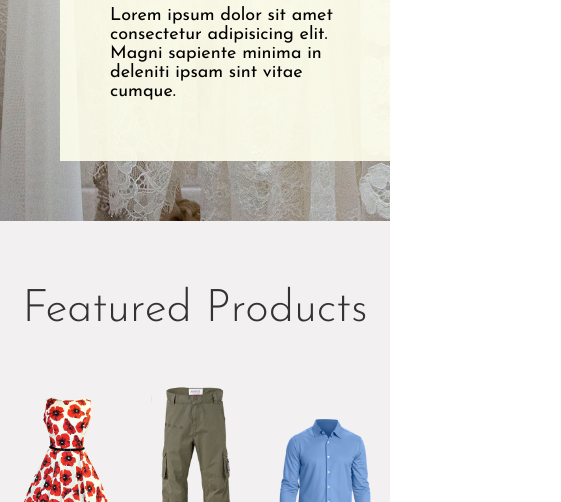
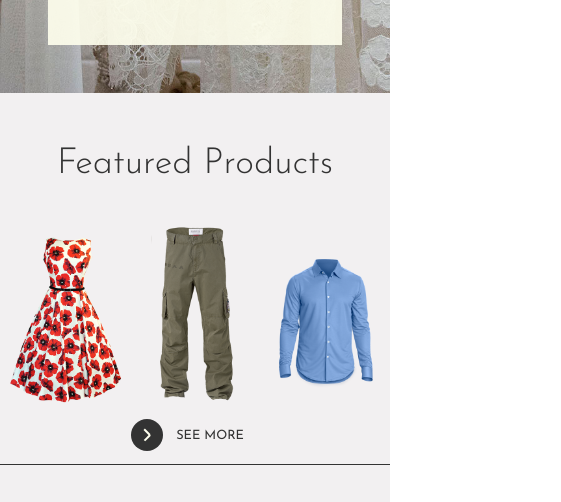
Before and after one commit to PatriciaJuradoDeBilbao/sass-store-project, a website: page index.html in a window 390 px wide. Shown: the part 787-1289 px from the top of the page, 561 px wide, since content can reach past the window. Drawn offline with Linux system fonts and the light colour scheme.

Commit message:
finished responsive in all sections

```diff
--- a/scss/abstracts/_mixins.scss
+++ b/scss/abstracts/_mixins.scss
@@ -5,6 +5,7 @@
         align-items: center;
         height: 100%;
     }
+
     &-item {
         list-style: none;
     }
@@ -26,7 +27,6 @@
     justify-content: $justCont;
     align-items: $alignIte;
 }
-
 
 @mixin footerList {
     &-heading {
@@ -50,3 +50,35 @@
         }
     }
 }
+
+@mixin response($breakpoint) {
+    @if($breakpoint == xl) {
+        @media(max-width: 1200px) {
+            @content;
+        }
+    }
+}
+
+@mixin response($breakpoint) {
+    @if($breakpoint == lg) {
+        @media(max-width: 1000px) {
+            @content;
+        }
+    }
+}
+
+@mixin response($breakpoint) {
+    @if($breakpoint == md) {
+        @media(max-width: 760px) {
+            @content;
+        }
+    }
+}
+
+@mixin response($breakpoint) {
+    @if($breakpoint == sm) {
+        @media(max-width: 560px) {
+            @content;
+        }
+    }
+}
--- a/scss/base/_base.scss
+++ b/scss/base/_base.scss
@@ -6,6 +6,14 @@
 
 html {
     font-size: 62.5%;
+
+    @include response(md) {
+        font-size: 56.25%;
+    }
+
+    @include response(sm) {
+        font-size: 50%;
+    }
 }
 
 .container {
--- a/scss/components/_dropdown.scss
+++ b/scss/components/_dropdown.scss
@@ -3,7 +3,7 @@
 
     &::after {
         font-family: 'Font Awesome 5 Free';
-        content: "\f078";
+        content: '\f078';
         font-weight: bold;
     }
 
@@ -15,8 +15,8 @@
 
 .dropdown {
     position: absolute;
-    top: 3rem;
-    right: -2.8rem;
+    top: 23rem;
+    // right: -2.8rem;
     width: 10rem;
     background-color: darken(color(tertiary), 5%);
     @include navigation;
--- a/scss/components/_heading.scss
+++ b/scss/components/_heading.scss
@@ -1,5 +1,5 @@
 .heading {
-    grid-column: 4 / 7;
+    grid-column: 1 / -1;
     grid-row: 2 / 3;
     text-align: center;
 
--- a/scss/layout/_footer.scss
+++ b/scss/layout/_footer.scss
@@ -4,6 +4,10 @@
     @include flexPosition(space-around);
     padding: 5rem 0;
     border-top: .1rem solid color(primary);
+
+    @include response(lg) {
+        flex-wrap: wrap
+    }
 }
 
 .footer-nav {
@@ -15,20 +19,35 @@
 }
 
 .contact {
+    @include response(lg) {
+        padding: 0 10rem;
+        order: 1;
+        margin-top: 4rem;
+    }
+
     &-heading {
         font-size: size(xl);
         color: color(primary);
         text-align: center;
+
+        @include response(md) {
+            font-size: size(lg);
+        }
     }
 
     &-paragraph {
         font-size: size(lg);
         margin: 1rem 0;
         text-align: center;
+
+        @include response(md) {
+            font-size: size(md);
+        }
     }
 
     .inputs-group {
         display: flex;
+        justify-content: center;
 
         input {
             padding: 1rem;
@@ -82,8 +101,17 @@
             border-radius: 100%;
             @include flexPosition;
 
+            @include response(sm) {
+                width: 3rem;
+                height: 3rem;
+            }
+
             i {
                 font-size: size(md);
+
+                @include response(sm) {
+                    font-size: size(sm);
+                }
             }
         }
     }
--- a/scss/layout/_header.scss
+++ b/scss/layout/_header.scss
@@ -2,8 +2,8 @@
     grid-column: 1 / -1;
     grid-row: 1 / 2;
     display: grid;
-    grid-template-columns: 1fr repeat(7, minmax(min-content, 16rem)) 1fr;
-    grid-template-rows: repeat(3, min-content);
+    grid-template-columns: minmax(10rem, 1fr) repeat(7, minmax(min-content, 16rem)) minmax(10rem, 1fr);
+    grid-template-rows: repe1frat(3, min-content);
     grid-gap: 2rem;
     z-index: 100;
 }
--- a/scss/layout/_navigation.scss
+++ b/scss/layout/_navigation.scss
@@ -2,10 +2,34 @@
     grid-column: 7 / 10;
     grid-row: 1 / 2;
     @include navigation;
+
+    @include response(xl) {
+        grid-column: 6 / 10;
+    }
+
+    @include response(lg) {
+        grid-column: 5 / 10;
+    }
+
+    @include response(md) {
+        grid-column: 4 / 10;
+    }
+
+    @include response(sm) {
+        grid-column: 2 / 10;
+    }
 }
 
 .second-nav {
     grid-column: 3 / 8;
     grid-row: 3 / 4;
     @include navigation;
+
+    @include response(lg) {
+        grid-column: 2 / 9;
+    }
+
+    @include response(md) {
+        grid-column: 1 / -1;
+    }
 }
--- a/scss/layout/_products.scss
+++ b/scss/layout/_products.scss
@@ -50,14 +50,39 @@
         visibility: hidden;
         transition: all 1s .3s;
 
+        @include response(lg) {
+            padding: 1rem;
+        }
+
+        @include response(sm) {
+            background-color: transparent;
+            border: none;
+        }
+
         &-heading {
             font-size: size(xl);
+
+            @include response(lg) {
+                font-size: size(md);
+            }
+
+            @include response(sm) {
+                display: none;
+            }
         }
 
         &-price {
             font-size: size(lg);
             font-weight: 300;
             margin:  1rem 0;
+
+            @include response(lg) {
+                font-size: size(sm);
+            }
+
+            @include response(sm) {
+                display: none;
+            }
 
             span {
                 font-weight: 600;
@@ -72,6 +97,15 @@
             padding: .5rem 1rem;
             border: .1rem solid color(quaternary);
             background-color: lighten(color(primary), 20%);
+
+            @include response(lg) {
+                padding: .2rem .5rem;
+            }
+
+            @include response(sm) {
+                padding: .5rem .7rem;
+                width: 7rem
+            }
         }
     }
 }
--- a/scss/layout/_slideshow.scss
+++ b/scss/layout/_slideshow.scss
@@ -5,6 +5,17 @@
     width: 100%;
     height: 80vh;
 
+    @include response(xl) {
+        height: 70vh;
+    }
+
+    @include response(lg) {
+        height: 60vh;
+    }
+
+    @include response(md) {
+        height: 50vh;
+    }
 
     &-slide {
         position: absolute;
@@ -28,8 +39,13 @@
         position: absolute;
         bottom: 6rem;
         left: 6rem;
+        right: 6rem;
         max-width: 40rem;
         padding: 5rem;
+
+        @include response(lg) {
+            padding: 2rem;
+        }
 
         h2 {
             font-size: size(xl) + 1.2rem;
@@ -54,55 +70,7 @@ $animList: 1 0s, 2 4s, 3 8s, 4 12s, 5 16s;
 @keyframes slideshow {
     0% {
         visibility: hidden;
-        opacity: 0;// .dropdown-li {
-            //     position: relative;
-
-            //     &::after {
-            //         font-family: 'Font Awesome 5 Free';
-            //         content: "\f078";
-            //         font-weight: bold;
-            //     }
-
-            //     &:hover .dropdown {
-            //         visibility: visible;
-            //         opacity: 1;
-            //     }
-            // }
-
-            // .dropdown {
-            //     position: absolute;
-            //     top: 3rem;
-            //     right: -2.8rem;
-            //     width: 10rem;
-            //     background-color: darken(color(tertiary), 5%);
-            //     @include navigation;
-            //     padding: 1rem;
-            //     text-align: center;
-            //     border-radius: 0.2rem;
-            //     visibility: hidden;
-            //     opacity: 0;
-            //     transition: opacity .3s;
-
-            //     &::before {
-            //         content: '';
-            //         display: block;
-            //         position: absolute;
-            //         top: -1.5rem;
-            //         left: 7.3rem;
-            //         border-right: 15px solid transparent;
-            //         border-bottom: 15px solid darken(color(tertiary), 5%);
-            //         border-left: 15px solid transparent;
-            //     }
-
-            //     &-item {
-            //         margin: .5rem 0;
-            //     }
-
-            //     &-link {
-            //         font-weight: 300;
-            //         font-size: size(xs);
-            //     }
-            // }
+        opacity: 0;
 
     }
     2% {
```
Also changed, not shown: index.html (+1 -5 lines), css/main.css.
